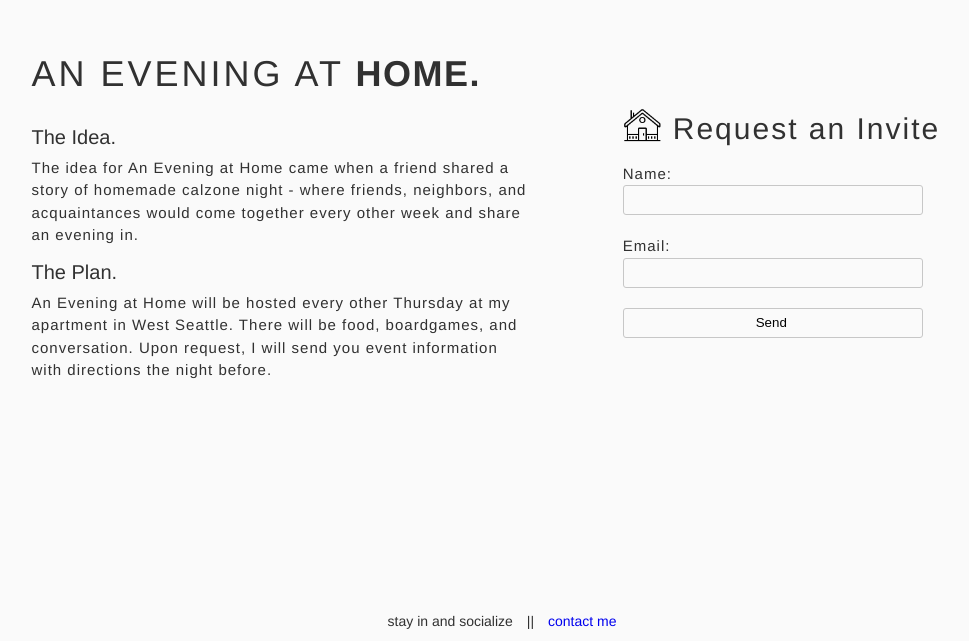
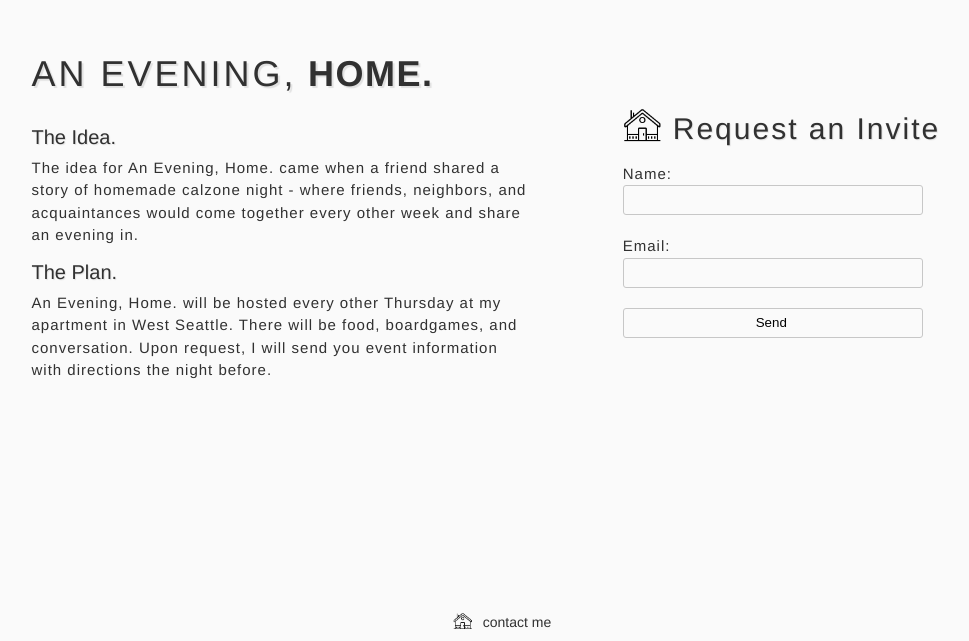
Before and after one commit to Alex-AK/an-evening-home, a plain HTML site: page index.html in a window 1280 px wide. Shown: the part 159-800 px from the top of the page, without its empty margins (146-1115 px from the left). Drawn offline with Linux system fonts and the light colour scheme.

Commit message:
Update text, styling, and form

```diff
--- a/css/index.css
+++ b/css/index.css
@@ -20,6 +20,7 @@ h1 {
   text-transform: uppercase;
   letter-spacing: 3px;
   font-weight: 300;
+  text-shadow: 2px 2px 1px rgba(0, 0, 0, 0.1);
 }
 
 strong {
@@ -50,6 +51,7 @@ h3 {
   font-size: 2rem;
   margin-bottom: 10px;
   font-weight: 500;
+  text-shadow: 1px 1px 1px rgba(0, 0, 0, 0.1);
 }
 
 p,
@@ -79,7 +81,7 @@ form {
   margin-bottom: 10px;
 }
 
-img {
+.form-heading img {
   height: 40px;
   margin: 0px 10px 8px 0;
 }
@@ -88,6 +90,7 @@ legend {
   font-size: 3rem;
   font-weight: 300;
   letter-spacing: 2px;
+  text-shadow: 1px 1px 1px rgba(0, 0, 0, 0.1);
 }
 
 label {
@@ -134,5 +137,11 @@ span {
 }
 
 .copyright a {
+  color: #313131;
   text-decoration: none;
 }
+
+.copyright img {
+  height: 20px;
+  margin: 0px 10px -4px 0;
+}
--- a/index.html
+++ b/index.html
@@ -2,29 +2,27 @@
 <html lang="en">
   <head>
     <meta charset="utf-8" />
-    <title>An Evening at Home.</title>
+    <title>An Evening, Home.</title>
     <link rel="shortcut icon" type="image/png" href="./assets/favicon.png" />
     <link rel="stylesheet" href="css/reset.css" />
     <link rel="stylesheet" href="css/index.css" />
     <meta name="viewport" content="width=device-width, initial-scale=1.0" />
     <meta
       name="description"
-      content="Evening at Home helps connect hosts with neighbors, acquaintances, and fiends to organize social evenings in."
+      content="An Evening, Home. connects hosts with friends, neighbors, and acquaintances."
     />
   </head>
-
-  <a name="top"></a>
 
   <body>
     <!-- Description Container -->
     <section class="main-container">
       <section class="left-container">
-        <h1>An Evening at<strong> Home.</strong></h1>
+        <h1>An Evening,<strong> Home.</strong></h1>
 
         <section class="description-block">
           <h3>The Idea.</h3>
           <p>
-            The idea for An Evening at Home came when a friend shared a story of homemade calzone
+            The idea for An Evening, Home. came when a friend shared a story of homemade calzone
             night - where friends, neighbors, and acquaintances would come together every other week
             and share an evening in.
           </p>
@@ -32,7 +30,7 @@
         <section class="description-block">
           <h3>The Plan.</h3>
           <p>
-            An Evening at Home will be hosted every other Thursday at my apartment in West Seattle.
+            An Evening, Home. will be hosted every other Thursday at my apartment in West Seattle.
             There will be food, boardgames, and conversation. Upon request, I will send you event
             information with directions the night before.
           </p>
@@ -40,18 +38,18 @@
       </section>
 
       <section class="right-container">
-        <form>
+        <form netlify>
           <div class="form-heading">
             <img src="./assets/favicon.png" alt="home icon" />
             <legend>Request an Invite</legend>
           </div>
           <label>
             Name:
-            <input />
+            <input type="text" name="name" min="2" max="50" />
           </label>
           <label>
             Email:
-            <input />
+            <input type="text" name="email" min="3" max="50" />
           </label>
           <button type="submit">Send</button>
         </form>
@@ -61,7 +59,9 @@
     <!-- Footer Container -->
     <footer>
       <p class="copyright">
-        stay in and socialize <span>||</span> <a href="mailto:hello@alex-ak.com">contact me</a>
+        <img src="./assets/favicon.png" alt="home icon" /><a href="mailto:hello@alex-ak.com"
+          >contact me</a
+        >
       </p>
     </footer>
   </body>
```
